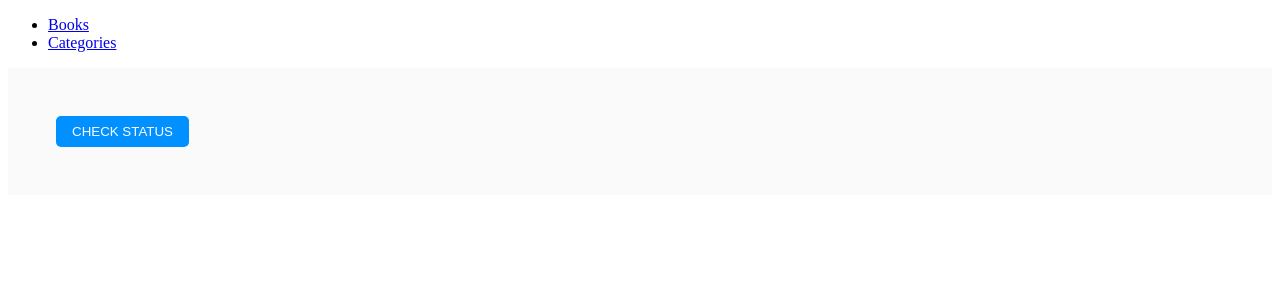
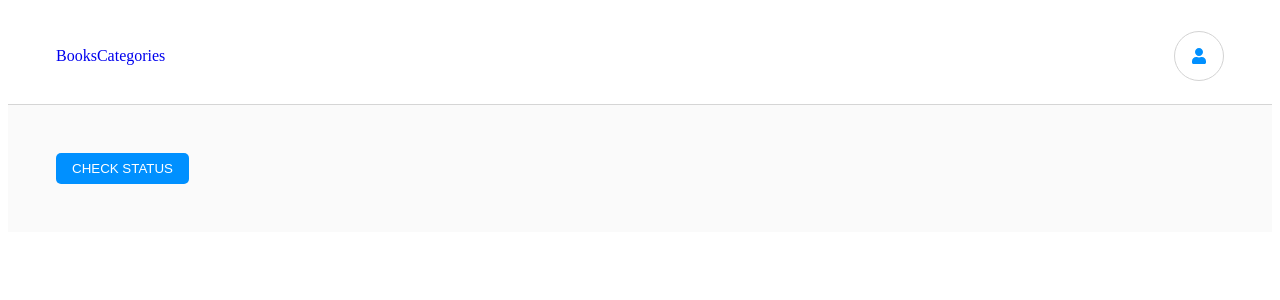
Before and after one commit to ashmalzahra/bookstore, a React (Create React App) app: page /categories in a window 1280 px wide. Shown: the top 300 px of the page. Built offline with nearby package versions, Linux system fonts and the light colour scheme.

Commit message:
Navbar styling

```diff
--- /dev/null
+++ b/src/components/Navbar.css
@@ -0,0 +1,39 @@
+#nav {
+    background: white;
+    height: 4rem;
+    display: flex;
+    justify-content: space-between;
+    padding: 1rem 3rem;
+    align-items: center;
+    border-bottom: 1px solid #d5d5d5;
+  }
+
+  .navLink {
+    font-size: 0.875rem;
+    letter-spacing: 1.3px;
+    color: grey;
+    margin-right: 1.5rem;
+  }
+
+  .navUser {
+    border: 1px solid lightgray;
+    padding: 0.5rem;
+    height: 2rem;
+    width: 2rem;
+    display: flex;
+    justify-content: center;
+    align-items: center;
+    border-radius: 50%;
+    color: #0090ff;
+  }
+
+  #nav ul {
+    list-style: none;
+    display: flex;
+    align-items: center;
+    padding: 0;
+  }
+
+  #nav ul li a {
+    text-decoration: none;
+  }
--- a/src/components/Navbar.jsx
+++ b/src/components/Navbar.jsx
@@ -1,4 +1,6 @@
 import { NavLink } from 'react-router-dom';
+import { FaUser } from 'react-icons/fa';
+import './Navbar.css'
 
 const links = [
   { path: 'books', text: 'Books' },
@@ -6,17 +8,18 @@ const links = [
 ];
 
 const Navbar = () => (
-  <nav>
+  <header id="nav">
     <ul>
       {links.map((link) => (
         <li key={link.text}>
-          <NavLink to={link.path}>
+          <NavLink className="NavLink" to={link.path}>
             {link.text}
           </NavLink>
         </li>
       ))}
     </ul>
-  </nav>
+    <div className="navUser"><FaUser /></div>
+  </header>
 );
 
 export default Navbar;
```
